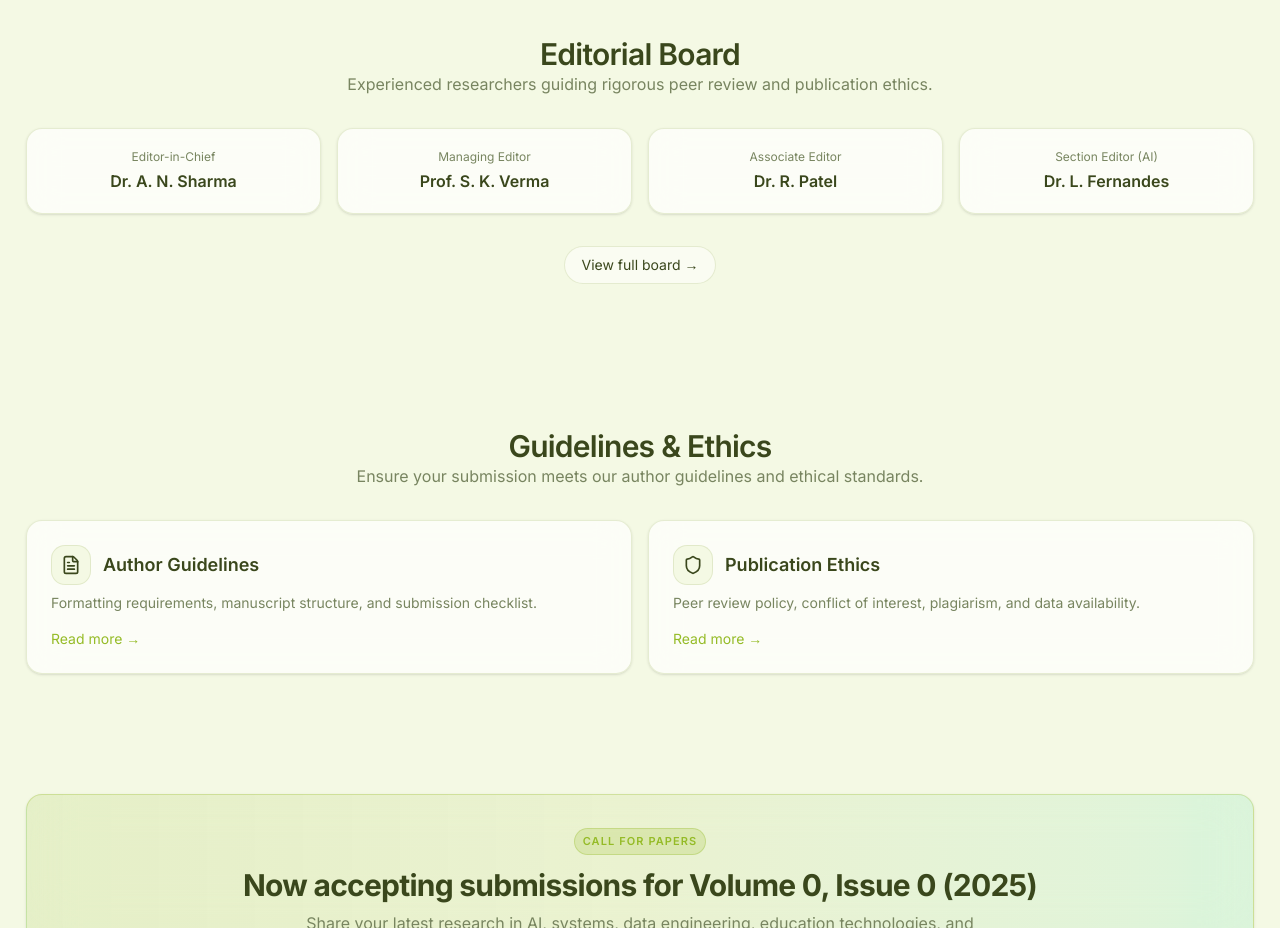
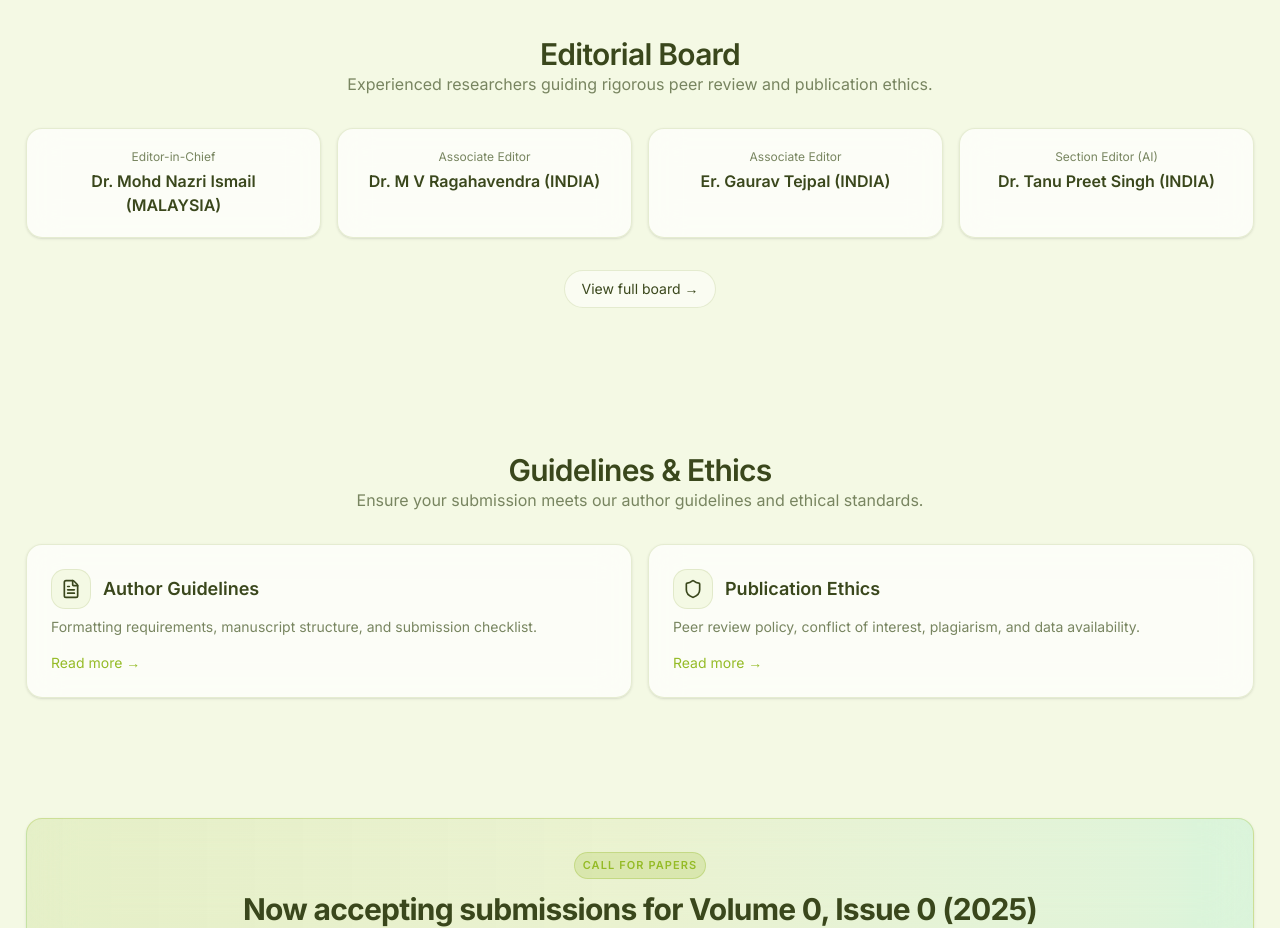
Before and after one commit to AryanKumarOfficial/jct, a Next.js app: page / in a window 1280 px wide. Shown: the part 2640-3568 px from the top of the page. Built offline with nearby package versions, Linux system fonts and the light colour scheme; no server answers; the database is empty.

Commit message:
updates the EditorialTeaser.tsx

```diff
--- a/src/components/Home/EditorialTeaser.tsx
+++ b/src/components/Home/EditorialTeaser.tsx
@@ -4,10 +4,10 @@ import { motion } from "motion/react";
 import Link from "next/link";
 
 const TEAM = [
-  { role: "Editor-in-Chief", name: "Dr. A. N. Sharma" },
-  { role: "Managing Editor", name: "Prof. S. K. Verma" },
-  { role: "Associate Editor", name: "Dr. R. Patel" },
-  { role: "Section Editor (AI)", name: "Dr. L. Fernandes" },
+  { role: "Editor-in-Chief", name: "Dr. Mohd Nazri Ismail (MALAYSIA)" },
+  { role: "Associate Editor", name: "Dr. M V Ragahavendra (INDIA)" },
+  { role: "Associate Editor", name: "Er. Gaurav Tejpal (INDIA)" },
+  { role: "Section Editor (AI)", name: "Dr. Tanu Preet Singh (INDIA)" },
 ];
 
 const EditorialTeaser = () => {
@@ -30,7 +30,7 @@ const EditorialTeaser = () => {
         <div className="grid grid-cols-1 sm:grid-cols-2 lg:grid-cols-4 gap-4">
           {TEAM.map((m, i) => (
             <motion.div
-              key={m.role}
+              key={i}
               initial={{ opacity: 0, y: 12 }}
               whileInView={{ opacity: 1, y: 0 }}
               viewport={{ once: true, margin: "-80px" }}
```
